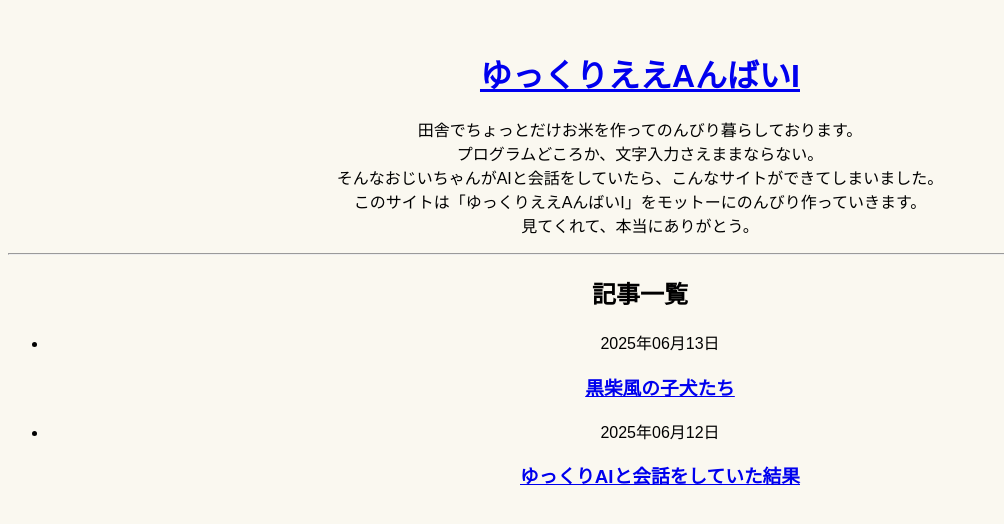
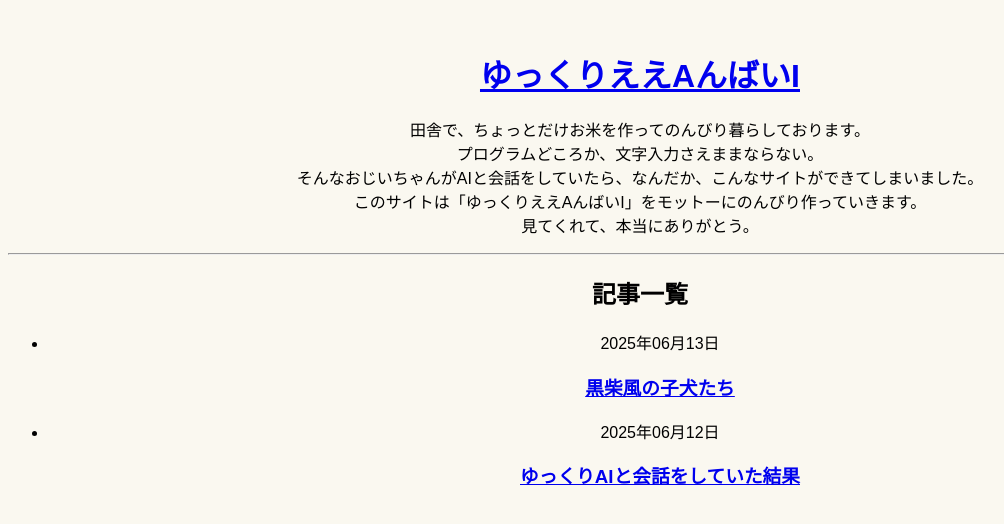
Before and after one commit to hiro69sabu/hiro69sabu.github.io, a Jekyll site: the page built from index.html, in a window 1280 px wide. Shown: the top 524 px of the page, without its empty margins (0-1004 px from the left). Built offline with Jekyll 4.4.1, drawn with Linux system fonts in a browser that asks for light colours; part of the change alters nothing that is shown.

Commit message:
Update index.html

```diff
--- a/index.html
+++ b/index.html
@@ -1,19 +1,11 @@
 ---
 layout: default
 ---
-
 <div class="home">
-
   <p class="site-description">
-    田舎でちょっとだけお米を作ってのんびり暮らしております。<br>
-    プログラムどころか、文字入力さえままならない。<br>
-    そんなおじいちゃんがAIと会話をしていたら、こんなサイトができてしまいました。<br>
-    このサイトは「ゆっくりええAんばいI」をモットーにのんびり作っていきます。<br>
-    見てくれて、本当にありがとう。
+    {{ site.description | newline_to_br }}
   </p>
-
   <hr>
-
   <div class="posts">
     <h2>記事一覧</h2>
     <ul>
@@ -27,5 +19,4 @@ layout: default
       {% endfor %}
     </ul>
   </div>
-
 </div>
```
